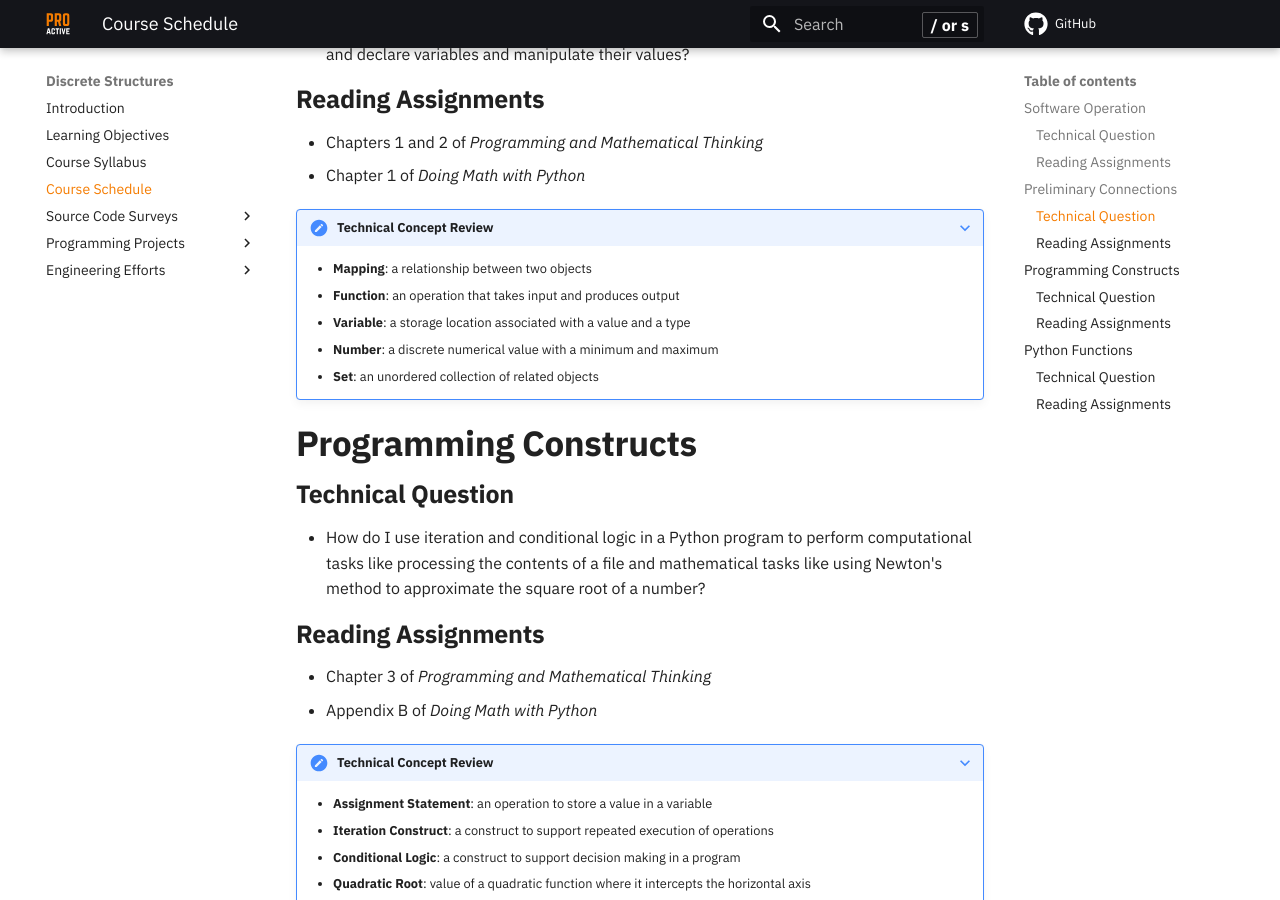
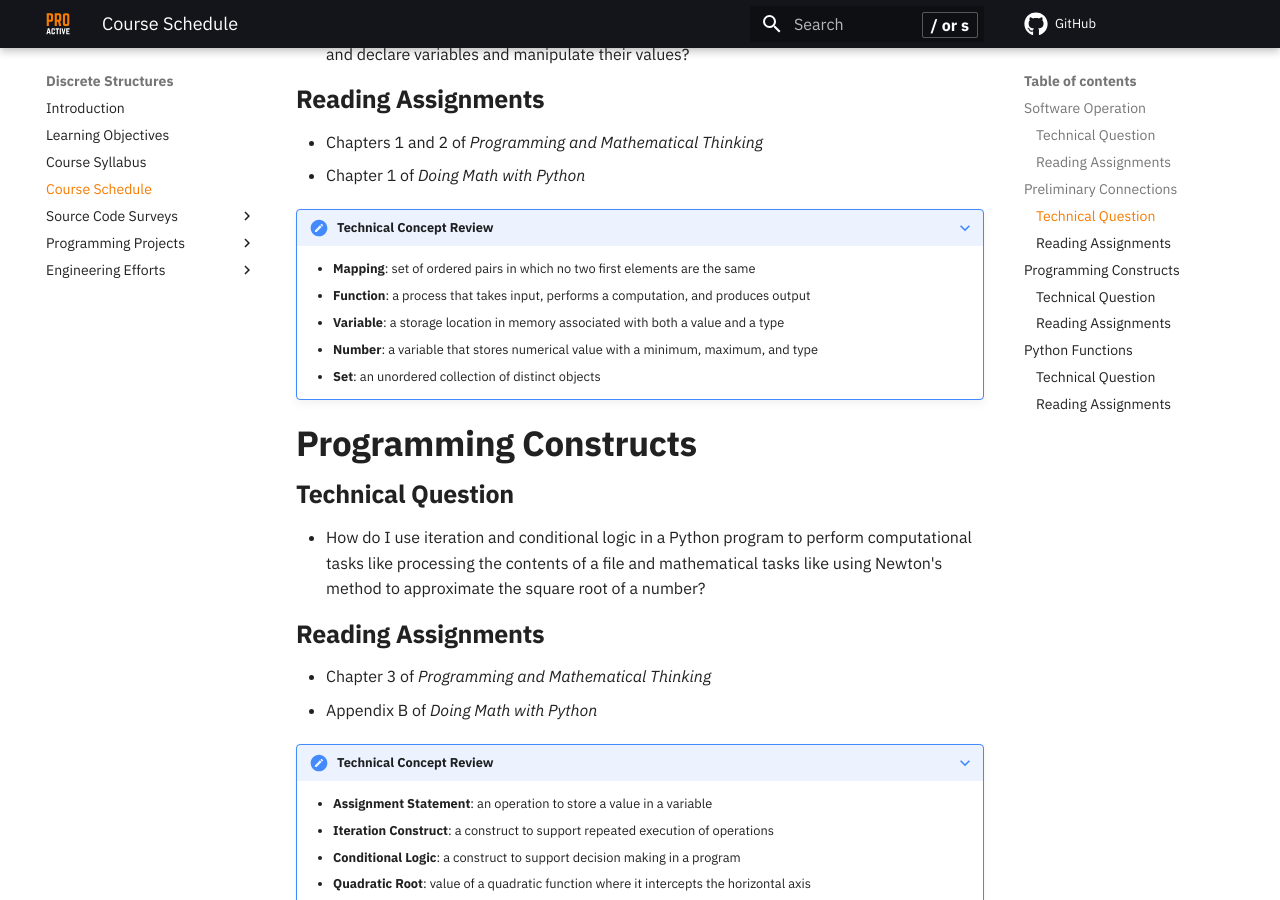
Before and after one commit to ProactiveProgrammers/www.proactiveprogrammers.com, an MkDocs documentation site: the page built from docs/discrete-structures/schedule-discrete-structures.md, in a window 1280 px wide and 900 px high, scrolled down 601 px. Built offline with MkDocs 1.6.1 and Material for MkDocs 9.7.7, drawn with Linux system fonts in a browser that asks for light colours; comment, search, counter and statistics services are not loaded.

Commit message:
fix: Clarify defs in preliminary connections in schedule-discrete-structures.

```diff
--- a/docs/discrete-structures/schedule-discrete-structures.md
+++ b/docs/discrete-structures/schedule-discrete-structures.md
@@ -28,11 +28,11 @@
 
 ???+ note "Technical Concept Review"
 
-    - **Mapping**: a relationship between two objects
-    - **Function**: an operation that takes input and produces output
-    - **Variable**: a storage location associated with a value and a type
-    - **Number**: a discrete numerical value with a minimum and maximum
-    - **Set**: an unordered collection of related objects
+    - **Mapping**: set of ordered pairs in which no two first elements are the same
+    - **Function**: a process that takes input, performs a computation, and produces output
+    - **Variable**: a storage location in memory associated with both a value and a type
+    - **Number**: a variable that stores numerical value with a minimum, maximum, and type
+    - **Set**: an unordered collection of distinct objects
 
 ## Programming Constructs
 
```
